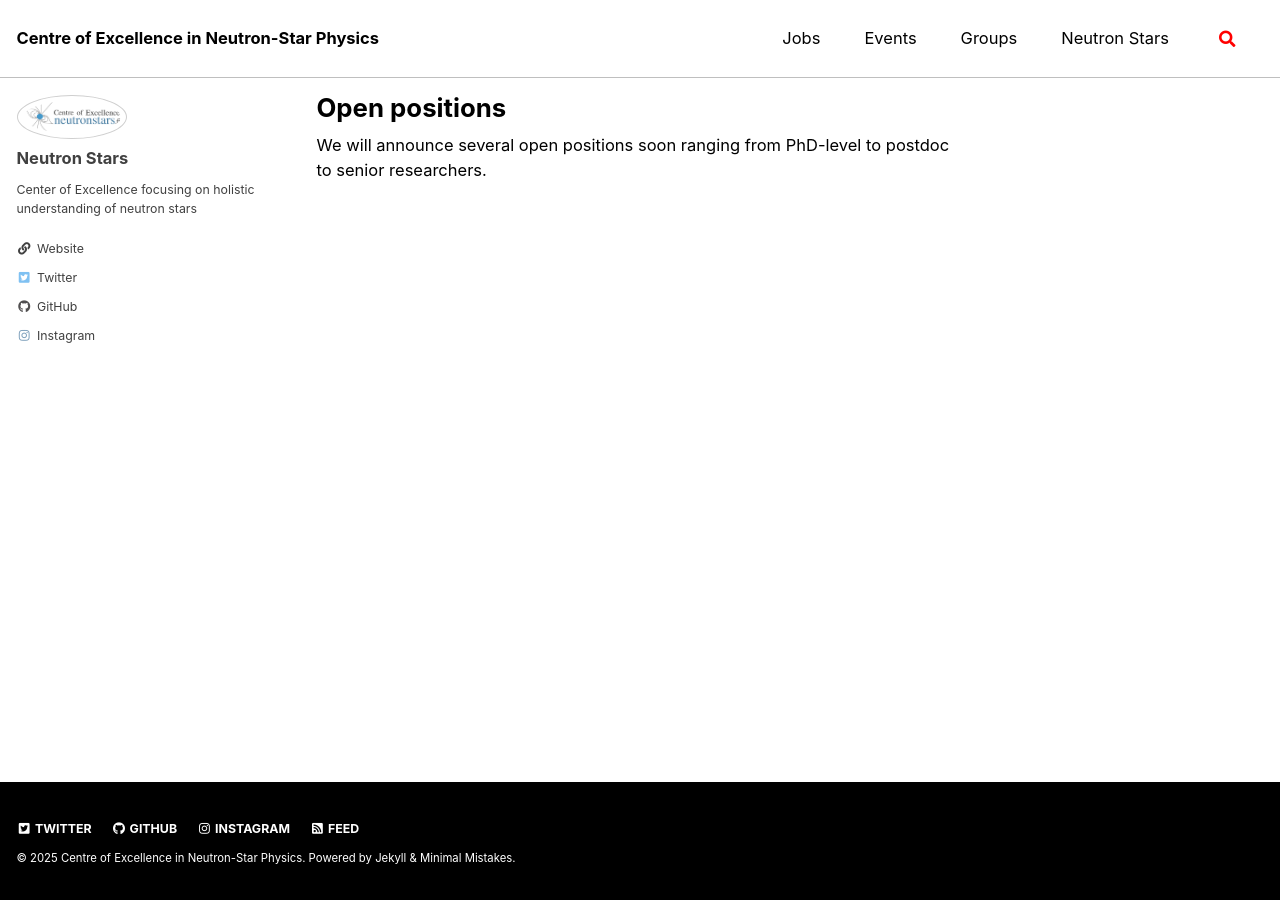
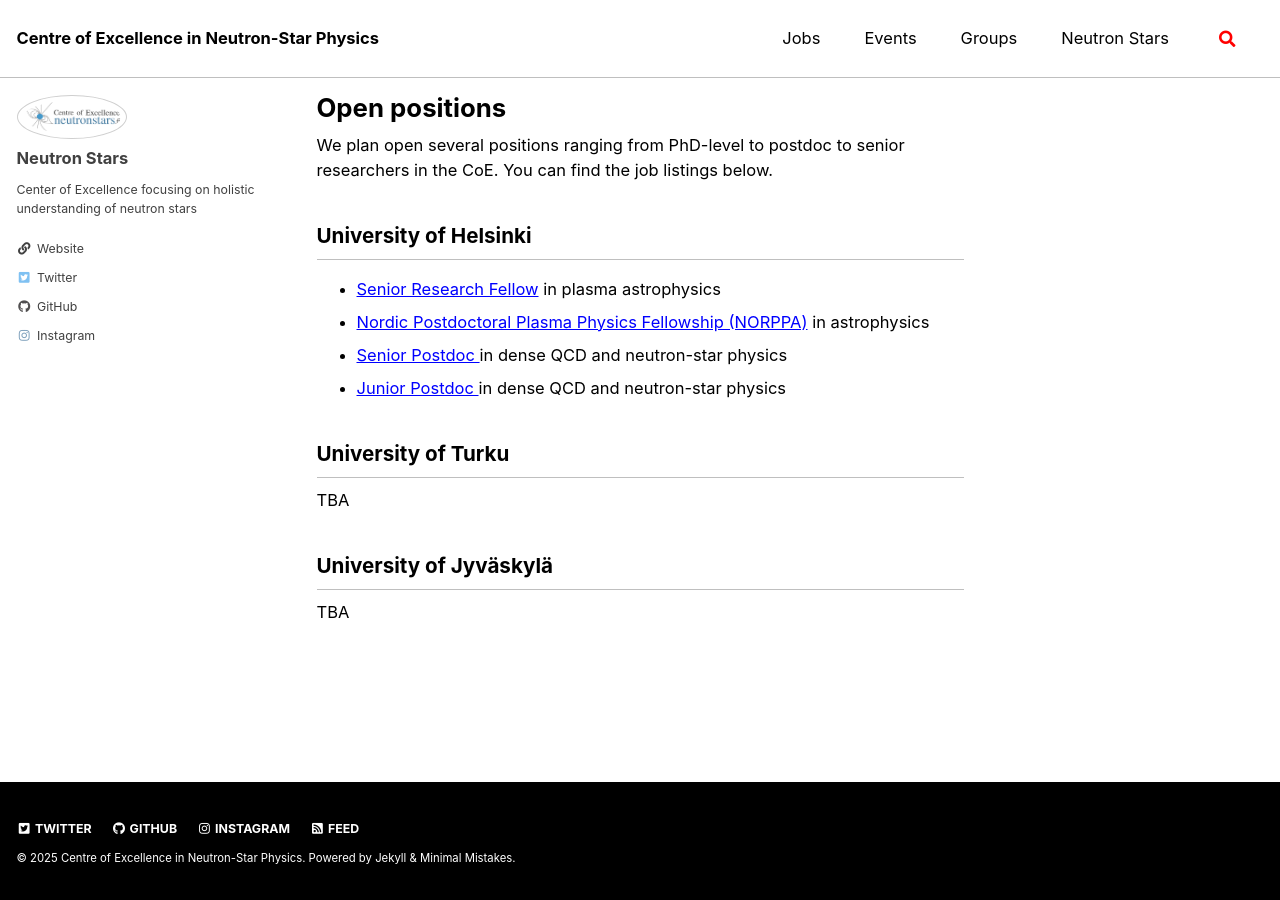
Before and after one commit to MiroPalmu/coe-website, a Jekyll site: the page built from _pages/jobs.md, in a window 1280 px wide. Built offline with Jekyll 4.4.1, drawn with Linux system fonts in a browser that asks for light colours; cached includes are drawn as plain includes.

Commit message:
update jobs

```diff
--- a/_pages/jobs.md
+++ b/_pages/jobs.md
@@ -4,4 +4,20 @@
 ---
 
 
-We will announce several open positions soon ranging from PhD-level to postdoc to senior researchers.
+We plan open several positions ranging from PhD-level to postdoc to senior researchers in the CoE. You can find the job listings below.
+
+
+## University of Helsinki
+
+- [Senior Research Fellow](https://academicjobsonline.org/ajo/jobs/31174) in plasma astrophysics
+- [Nordic Postdoctoral Plasma Physics Fellowship (NORPPA)](https://academicjobsonline.org/ajo/jobs/31175) in astrophysics
+- [Senior Postdoc ](https://academicjobsonline.org/ajo/jobs/31173) in dense QCD and neutron-star physics
+- [Junior Postdoc ](https://academicjobsonline.org/ajo/jobs/31173) in dense QCD and neutron-star physics
+
+## University of Turku
+
+TBA
+
+## University of Jyväskylä
+
+TBA
```
